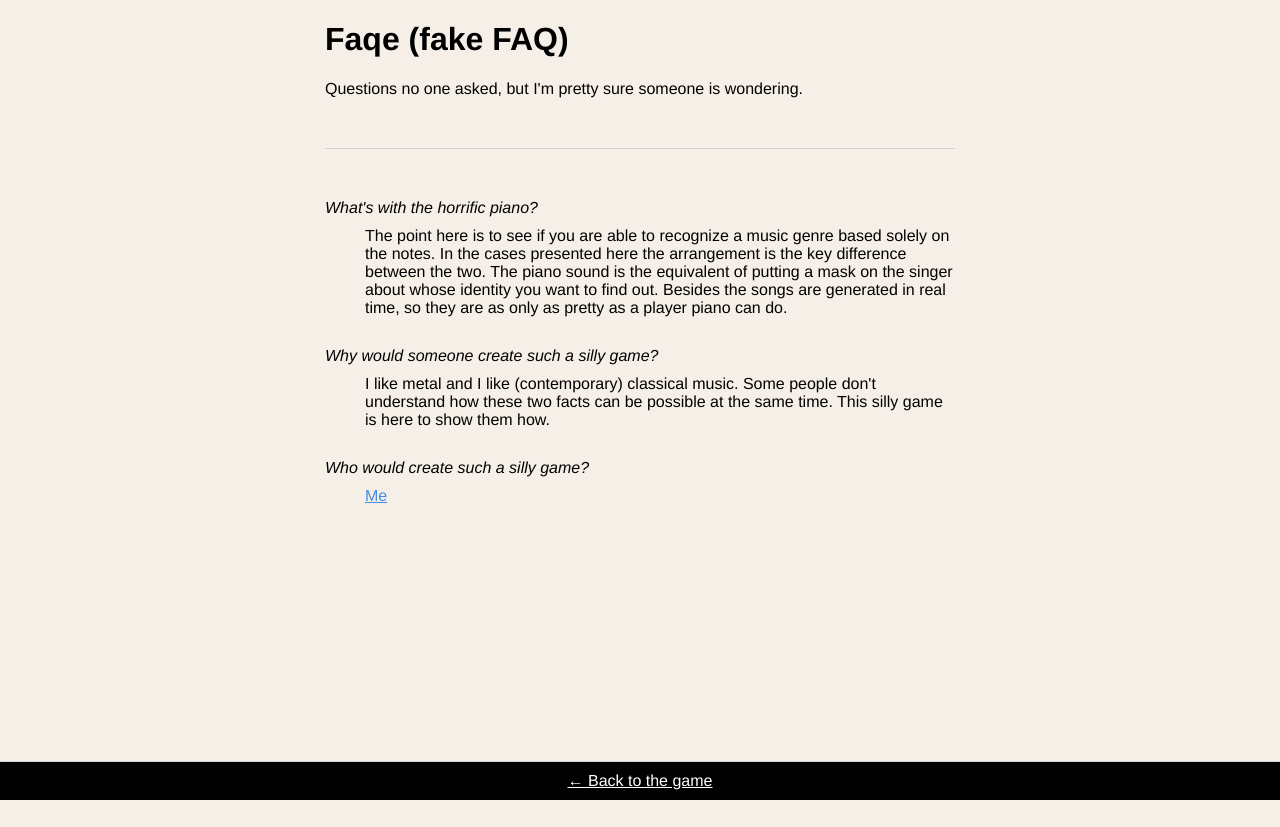
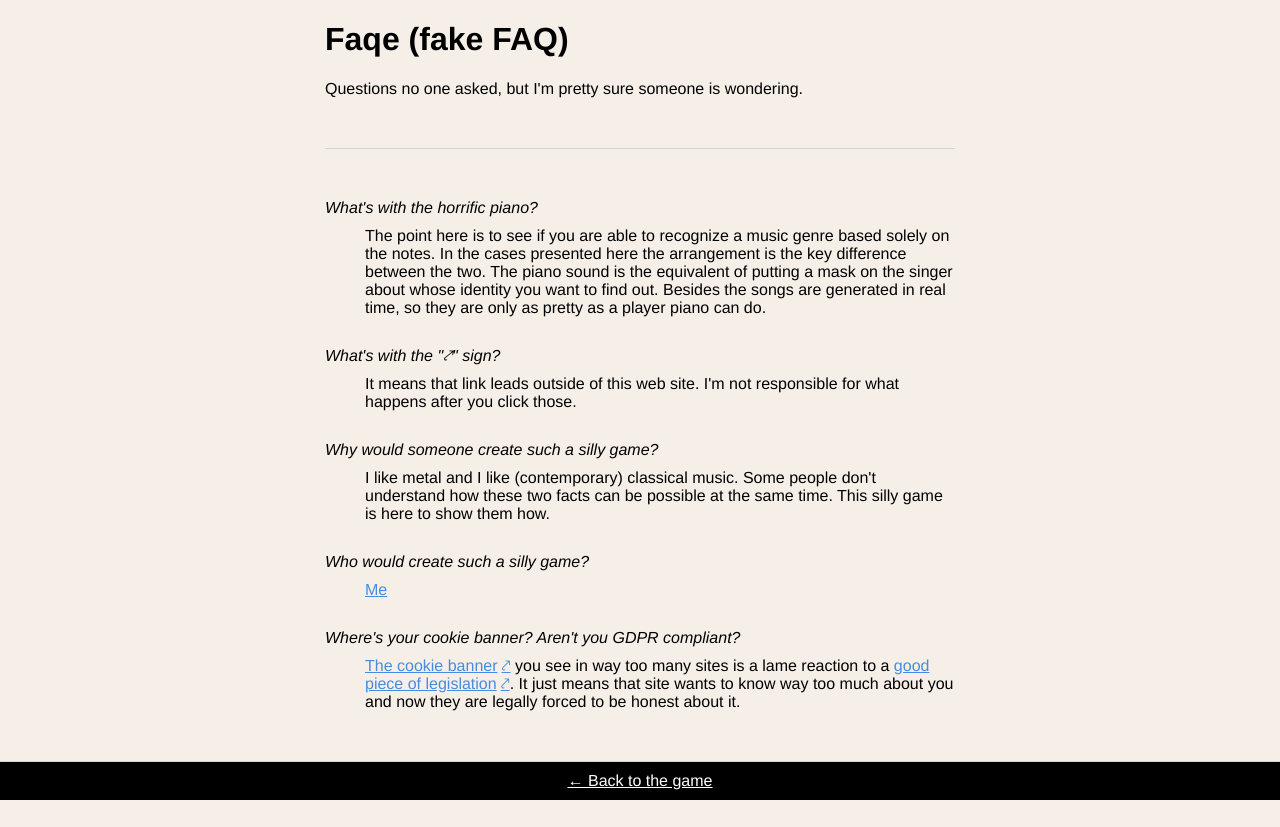
Before and after one commit to regisfrias/metal-or-medal, a SvelteKit app: page /faqe in a window 1280 px wide. Before the commit the page ends 800 px from the top, so only its background shows below. Built offline with nearby package versions, Linux system fonts and the light colour scheme.

Commit message:
Update Faqe.

```diff
--- a/src/routes/faqe/+page.svelte
+++ b/src/routes/faqe/+page.svelte
@@ -12,13 +12,19 @@
 
 <dl>
   <dt><dfn>What's with the horrific piano?</dfn></dt>
-  <dd>The point here is to see if you are able to recognize a music genre based solely on the notes. In the cases presented here the arrangement is the key difference between the two. The piano sound is the equivalent of putting a mask on the singer about whose identity you want to find out. Besides the songs are generated in real time, so they are as only as pretty as a player piano can do.</dd>
+  <dd>The point here is to see if you are able to recognize a music genre based solely on the notes. In the cases presented here the arrangement is the key difference between the two. The piano sound is the equivalent of putting a mask on the singer about whose identity you want to find out. Besides the songs are generated in real time, so they are only as pretty as a player piano can do.</dd>
+
+  <dt><dfn>What's with the "⤤" sign?</dfn></dt>
+  <dd>It means that link leads outside of this web site. I'm not responsible for what happens after you click those.</dd>
 
   <dt><dfn>Why would someone create such a silly game?</dfn></dt>
   <dd>I like metal and I like (contemporary) classical music. Some people don't understand how these two facts can be possible at the same time. This silly game is here to show them how.</dd>
 
   <dt><dfn>Who would create such a silly game?</dfn></dt>
   <dd><a href="https://regisfrias.com">Me</a></dd>
+
+  <dt><dfn>Where's your cookie banner? Aren't you GDPR compliant?</dfn></dt>
+  <dd><a href="https://duckduckgo.com/?q=cookie+banner&t=brave&ia=web" class="external_link">The cookie banner</a> you see in way too many sites is a lame reaction to a <a href="https://en.wikipedia.org/wiki/General_Data_Protection_Regulation" class="external_link">good piece of legislation</a>. It just means that site wants to know way too much about you and now they are legally forced to be honest about it.</dd>
 </dl>
 
 <footer>
```
